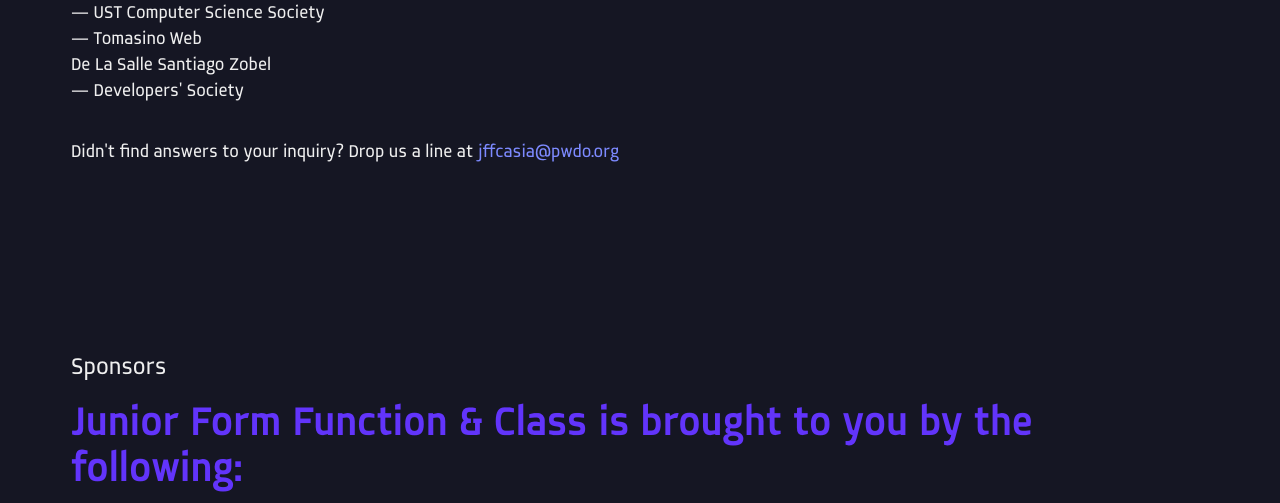
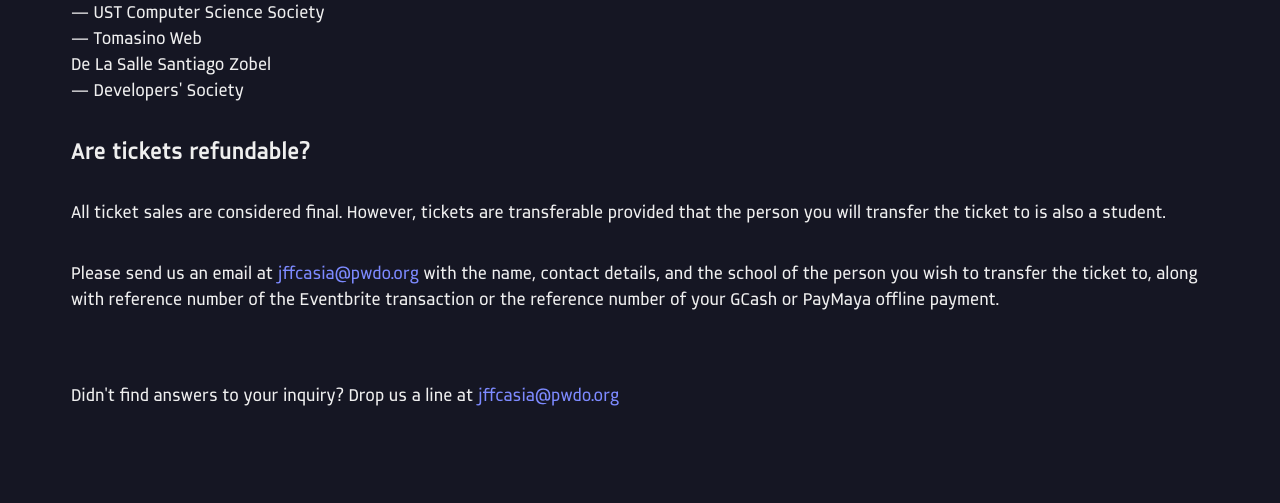
Before and after one commit to JFFC/jffc-2019, a Gatsby site: page / in a window 1280 px wide. Shown: the part 4120-4623 px from the top of the page. Built offline with nearby package versions, Linux system fonts and the light colour scheme; Gatsby itself is replaced by a stand-in of ours.

Commit message:
added a new entry to faq

```diff
--- a/src/pages/index.js
+++ b/src/pages/index.js
@@ -235,8 +235,18 @@
             </div>
 
             <br/>
+
+          </Col>
+          <Col xs={12} md={12} className="faqSectionHeader">
+            <h3>Are tickets refundable?</h3>
+          </Col>
+          <Col xs={12} md={12} className="faqBody">
+            <p>All ticket sales are considered final. However, tickets are transferable provided that the person you will transfer the ticket to is also a student.</p>
+
+            <p>Please send us an email at <a href="mailto:jffcasia@pwdo.org"><span className="aboutHighlight">jffcasia@pwdo.org</span></a> with the name, contact details, and the school of the person you wish to transfer the ticket to, along with reference number of the Eventbrite transaction or the reference number of your GCash or PayMaya offline payment.</p>
+
+            <br/>
             <p>Didn't find answers to your inquiry? Drop us a line at <a href="mailto:jffcasia@pwdo.org"><span className="aboutHighlight">jffcasia@pwdo.org</span></a></p>
-
           </Col>
         </Row>
       </Grid>
```
